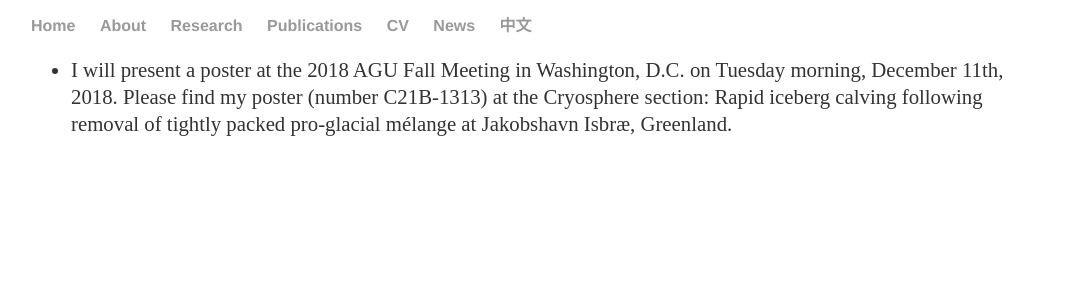
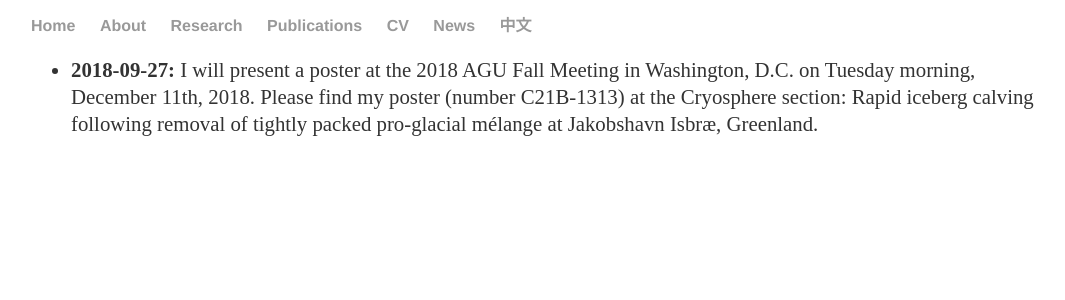
Before and after one commit to suruixie/suruixie.github.io, a Jekyll site: the page built from news/index.html, in a window 1280 px wide. Shown: the top 300 px of the page, without its empty margins (97-1162 px from the left). Built offline with Jekyll 4.4.1, drawn with Linux system fonts in a browser that asks for light colours.

Commit message:
Update index.html

```diff
--- a/news/index.html
+++ b/news/index.html
@@ -4,7 +4,7 @@ title: Surui's updates
 ---
 <div class="news">
 	<ul class="news_list">
-	<li style="line-height:130%; font-size:1.0em;">I will present a poster at the 2018 AGU Fall Meeting in Washington, D.C. on Tuesday morning, December 11th, 2018.
+	<li style="line-height:130%; font-size:1.0em;"><strong>2018-09-27:</strong> I will present a poster at the 2018 AGU Fall Meeting in Washington, D.C. on Tuesday morning, December 11th, 2018.
 		Please find my poster (number C21B-1313) at the Cryosphere section: Rapid iceberg calving following removal of tightly packed pro-glacial mélange at Jakobshavn Isbræ, Greenland.</a></li>
 	</ul>
 
```
